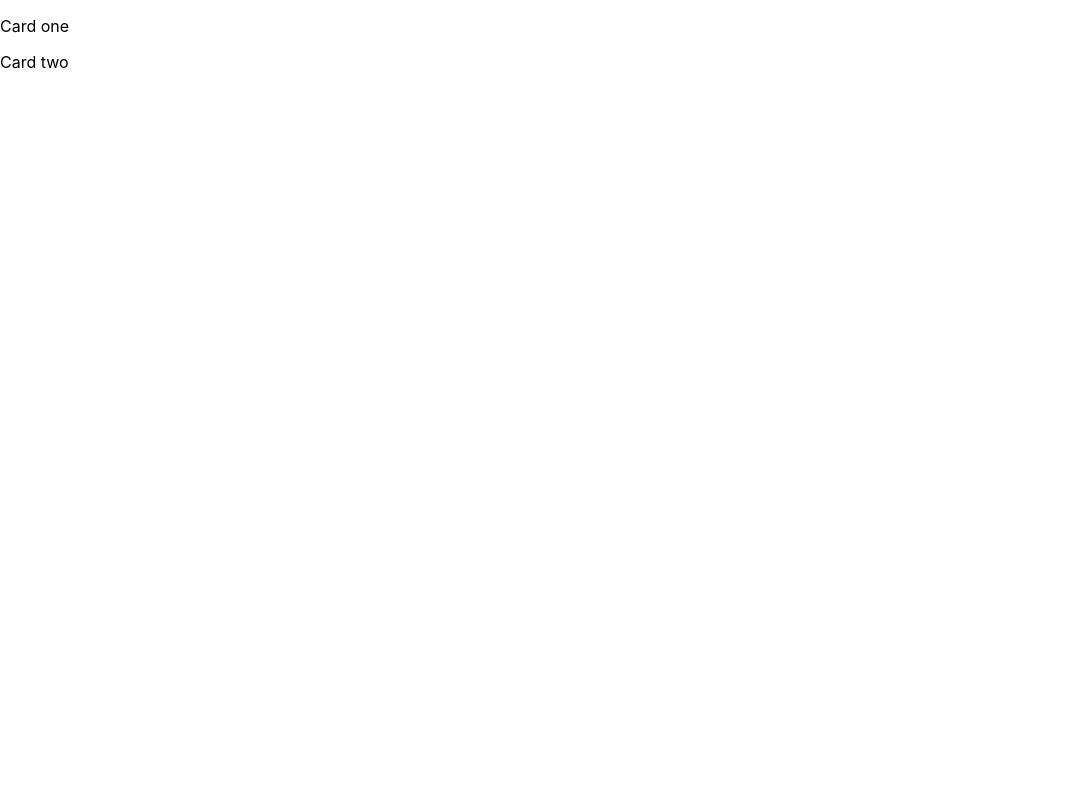
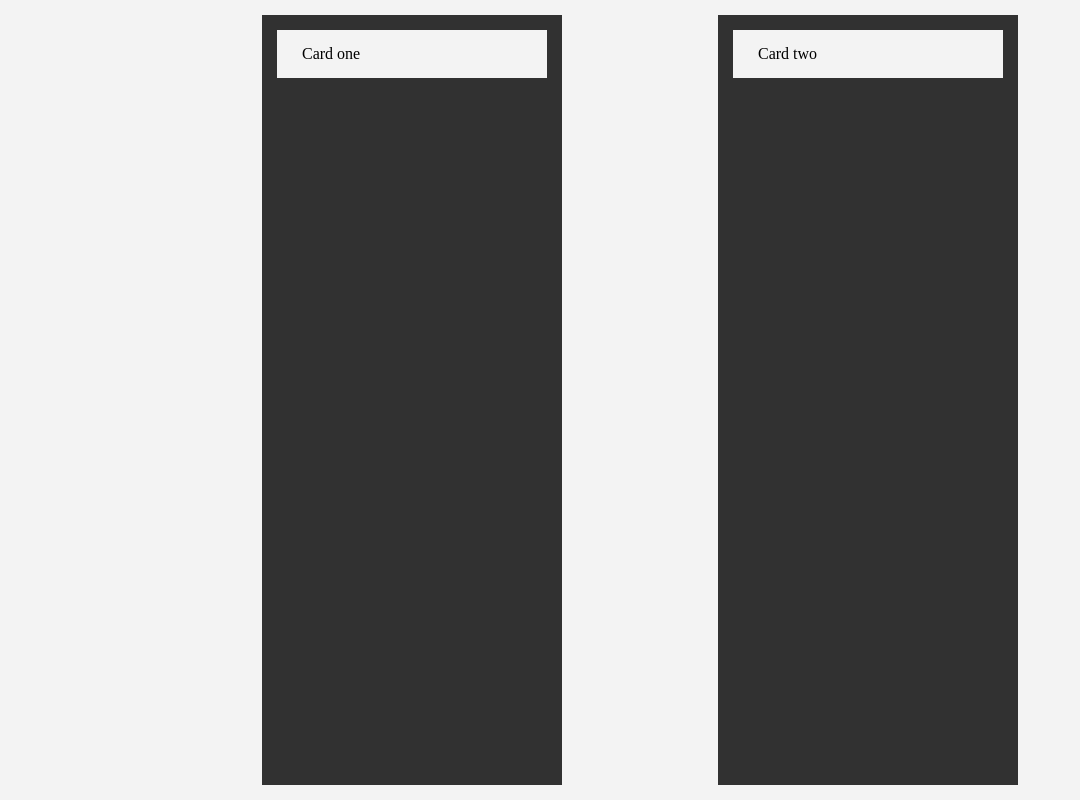
Before and after one commit to WailGree/pet-projects-jobhunt, a React (Create React App) app in the folder react-dnd/: page / in a window 1280 px wide. Shown: the whole page, without its empty margins (0-1080 px from the left). Built offline with nearby package versions, Linux system fonts and the light colour scheme.

Commit message:
Add style

```diff
--- a/react-dnd/src/index.css
+++ b/react-dnd/src/index.css
@@ -1,13 +1,43 @@
-body {
+* {
   margin: 0;
-  font-family: -apple-system, BlinkMacSystemFont, 'Segoe UI', 'Roboto', 'Oxygen',
-    'Ubuntu', 'Cantarell', 'Fira Sans', 'Droid Sans', 'Helvetica Neue',
-    sans-serif;
-  -webkit-font-smoothing: antialiased;
-  -moz-osx-font-smoothing: grayscale;
+  padding: 0;
+  box-sizing: border-box;
 }
 
-code {
-  font-family: source-code-pro, Menlo, Monaco, Consolas, 'Courier New',
-    monospace;
+body {
+  background-color: #f3f3f3;
 }
+
+.flexbox {
+  display: flex;
+  justify-content: space-between;
+
+  width: 100%;
+  max-width: 786px;
+  height: 100vh;
+
+  overflow: hidden;
+
+  margin: 0 auto;
+  padding: 15px;
+}
+
+.flexbox .board {
+  display: flex;
+  flex-direction: column;
+
+  width: 100%;
+  max-width: 300px;
+
+  background-color: #313131;
+
+  padding: 15px;
+}
+
+.flexbox .board .card {
+  padding: 15px 25px;
+  background-color: #f3f3f3;
+
+  cursor: pointer;
+  margin-bottom: 15px;
+}
```
